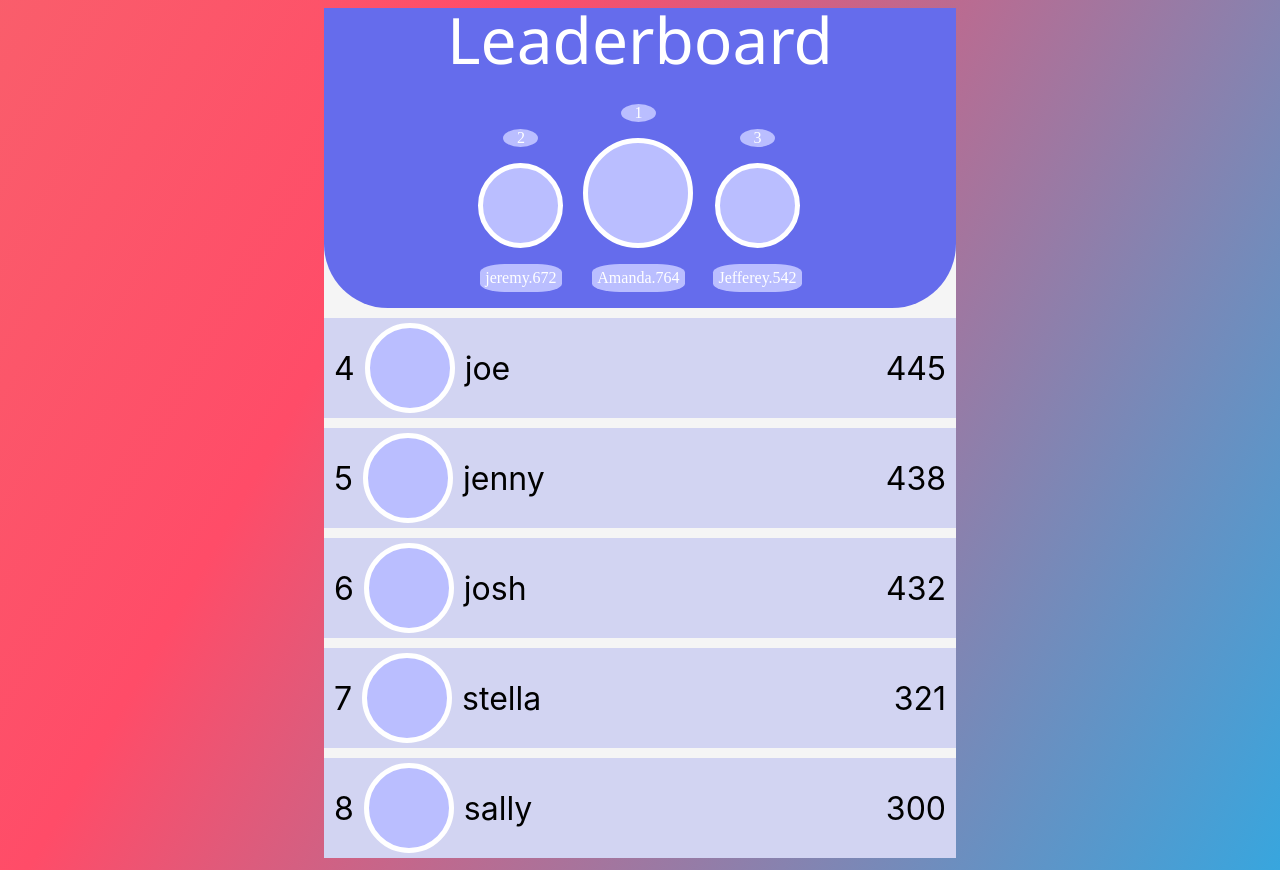
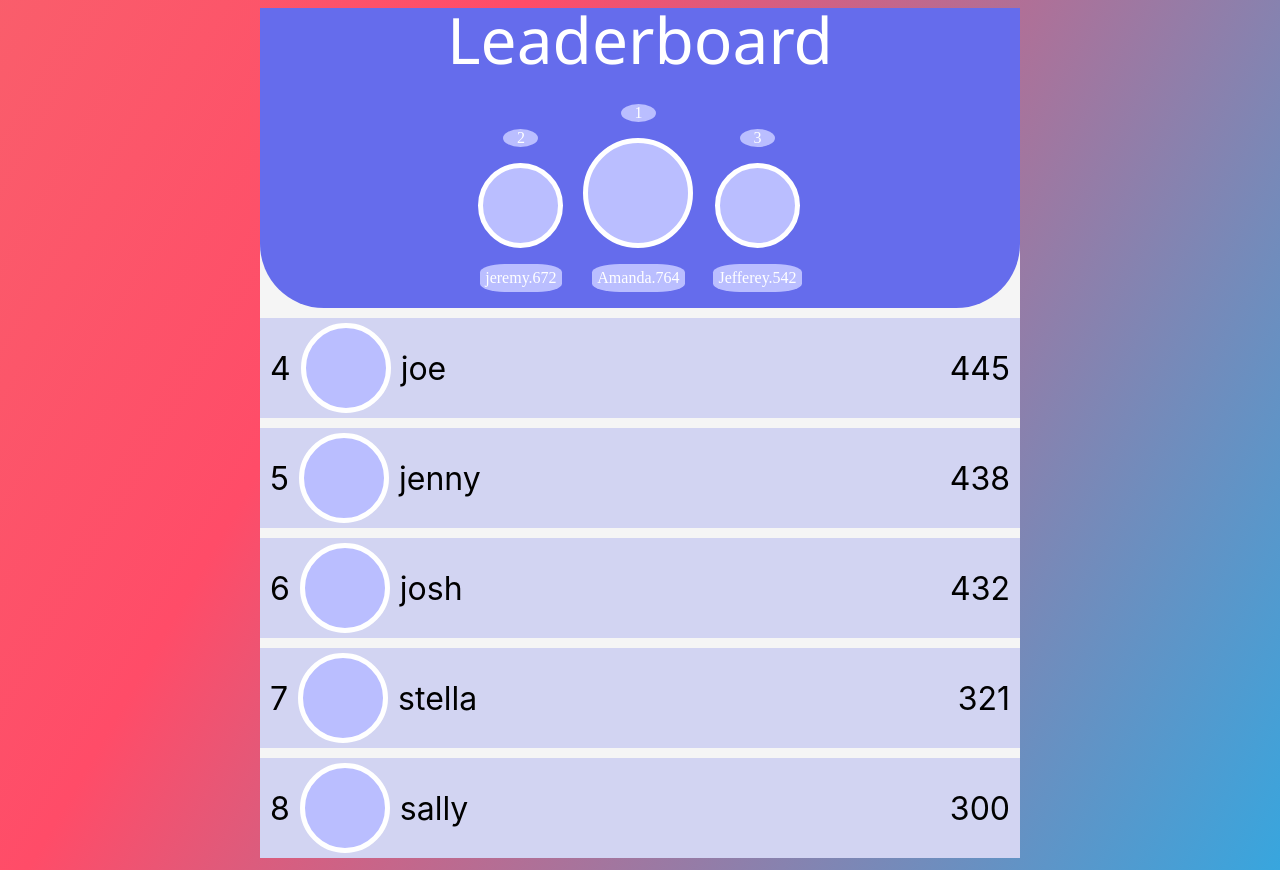
Before and after one commit to gadchandarithvikrao/codingweekwebtask1, a plain HTML site: page index.html in a window 1280 px wide. Drawn offline with Linux system fonts and the light colour scheme.

Commit message:
style completed

```diff
--- a/style.css
+++ b/style.css
@@ -5,7 +5,8 @@ body{
     display: flex;
     flex-direction: column;
     gap: 10px;
-     width: 50%;
+     width: 100%;
+     max-width: 760px;
 border-radius: 0px;
     background-color: whitesmoke;
 
```
